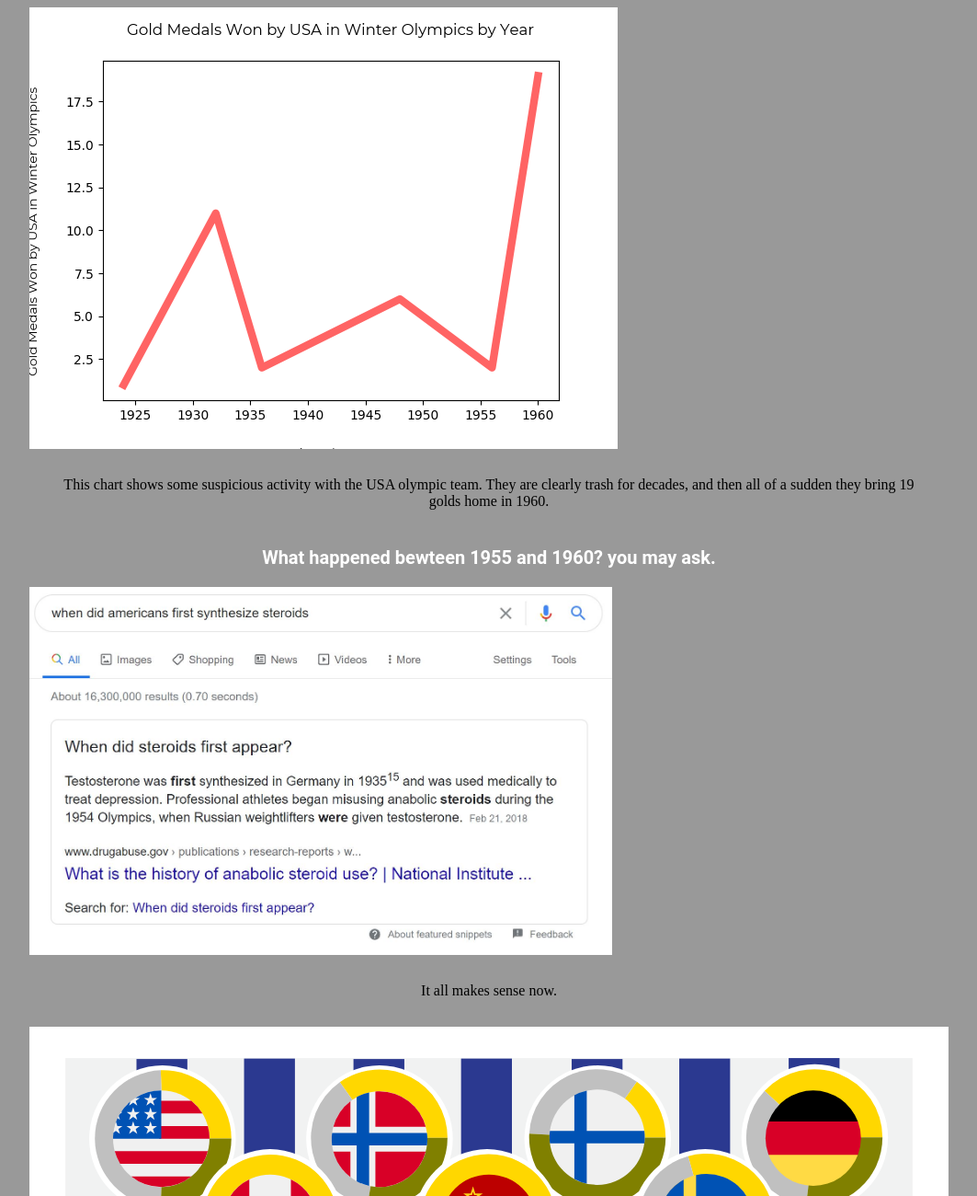
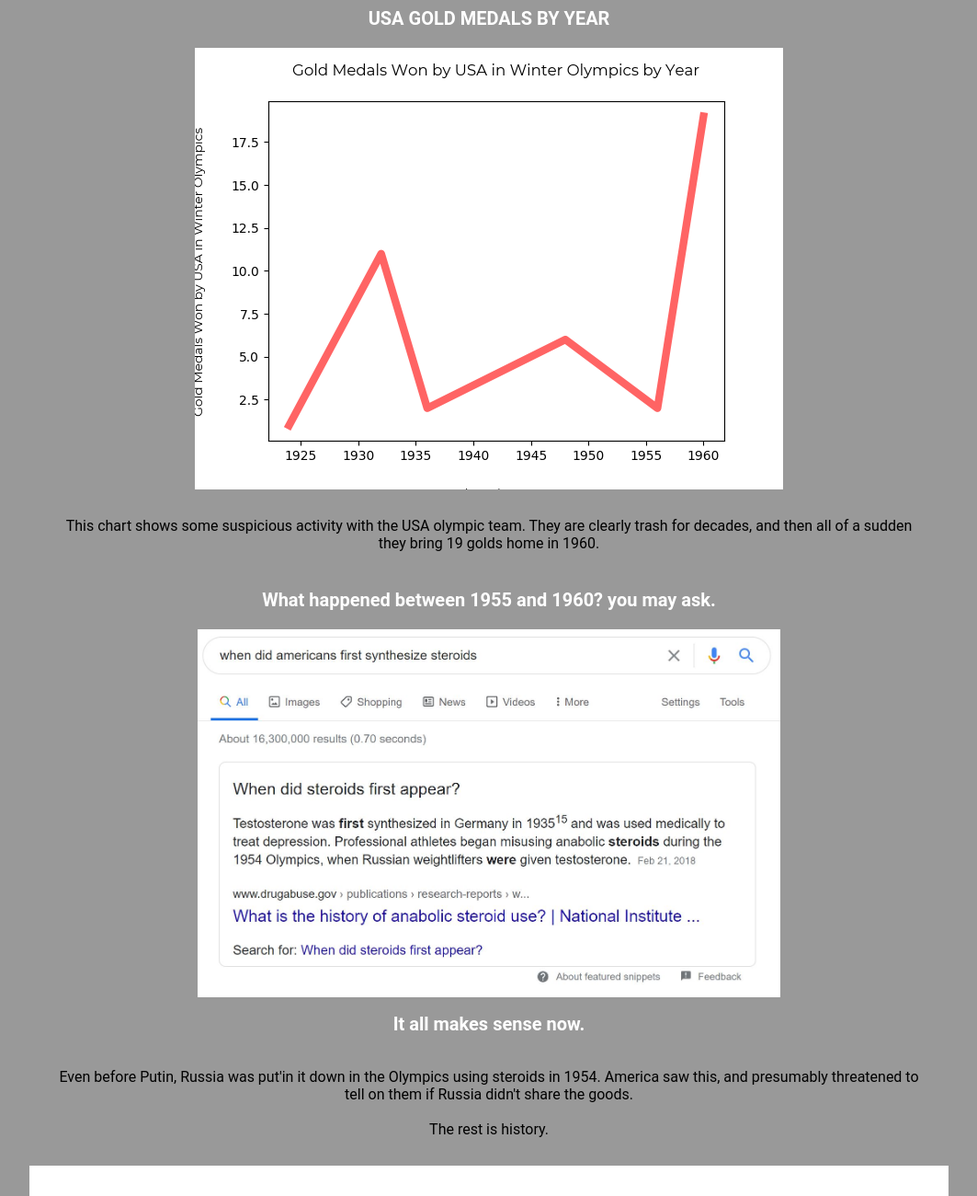
Before and after one commit to omar-coming/pythonViz, a plain HTML site: page index.html in a window 1280 px wide. Shown: the top 1300 px of the page at 92% size, without its empty margins (116-1179 px from the left). Drawn offline with Linux system fonts and the light colour scheme.

Commit message:
updating garbage

```diff
--- a/index.html
+++ b/index.html
@@ -1,5 +1,5 @@
 <head>
-    <title>Python Data Visualization</title>
+    <title>Python Data Visualization - Spencer D</title>
     <style>.hidden{display:none;}
     body{
         height:100%;
@@ -23,12 +23,14 @@
         padding:20px;
         margin:10px;
         text-align:center;
+        font-size:16px;
+        font-family:roboto, arial;
 
     }
 
     img{
         margin:0 auto;
-    }
+display:block;    }
     </style>
 </head>
 
@@ -42,19 +44,23 @@
 
     <main>
         <h2 class="hidden">Data Point 1</h2>
-        <h3 class="hidden">USA GOLD MEDALS BY YEAR</h3>
+        <h3>USA GOLD MEDALS BY YEAR</h3>
         <img src="./images/usagoldyears.png">
         <p>This chart shows some suspicious activity with the USA olympic team.
             They are clearly trash for decades, and then all of a sudden they bring 19 golds home in 1960.
         </p>
-        <h3>What happened bewteen 1955 and 1960? you may ask.</h3>
+
+        <h3>What happened between 1955 and 1960? you may ask.</h3>
         <img src="./images/proof.jpg" height="400px" width="auto">
+        <h2>It all makes sense now.</h2>
+        <p>
+            Even before Putin, Russia was put'in it down in the Olympics using steroids in 1954. America saw this, and presumably threatened to tell on them if Russia didn't share the goods.</br> </br> The rest is history.
+        </p>
 
-        <p>It all makes sense now.</p>
-
+        <h2 class="hidden">Data Point 2</h2>
         <img src="./images/maps_final.svg">
         <h2>Total Medal Count by Country in Descending Rank</h2>
-        <h3>Pie charts show the % of bronze to silver to gold per country</h3>
+        <h3>Pie charts show bronze to silver to gold per designated country</h3>
         <p>This figure backs up the fact that America is just a bunch of cheaters.
             There's no way they're better than Canada.</p>
 
```
